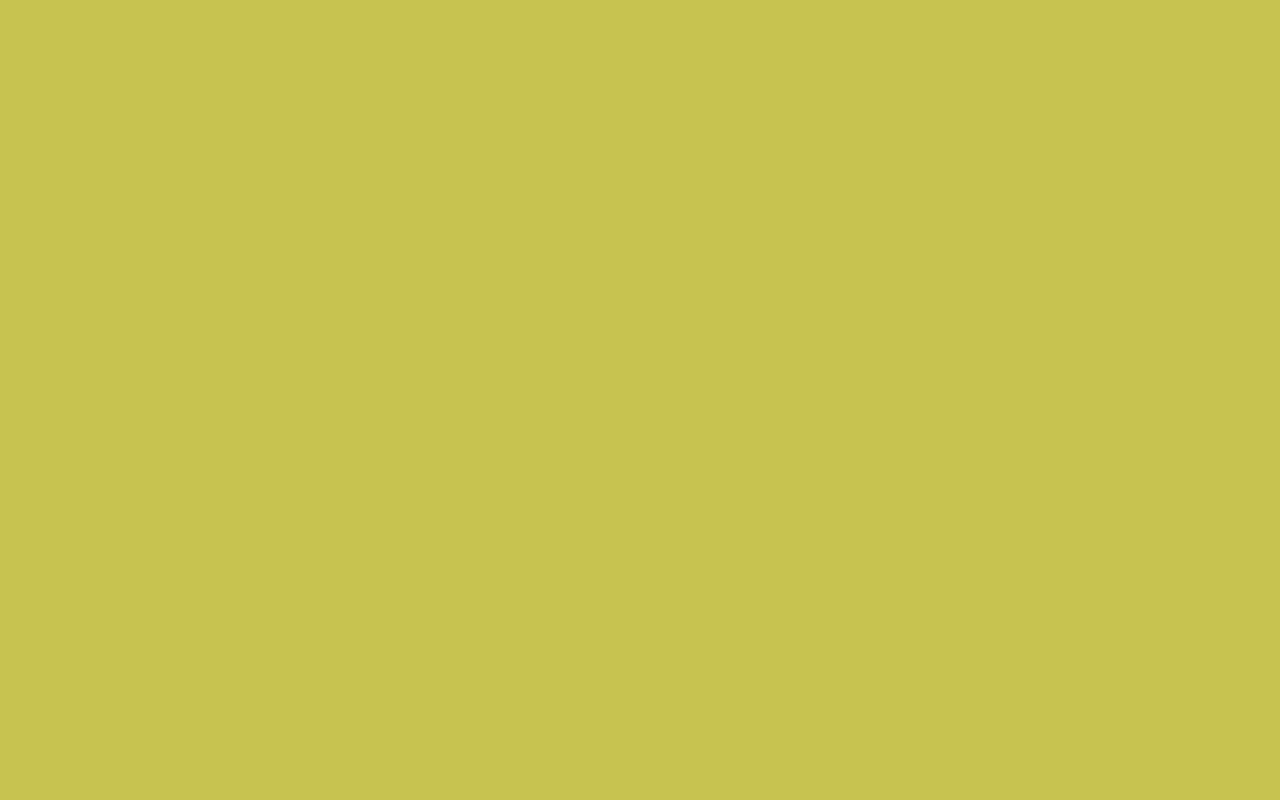
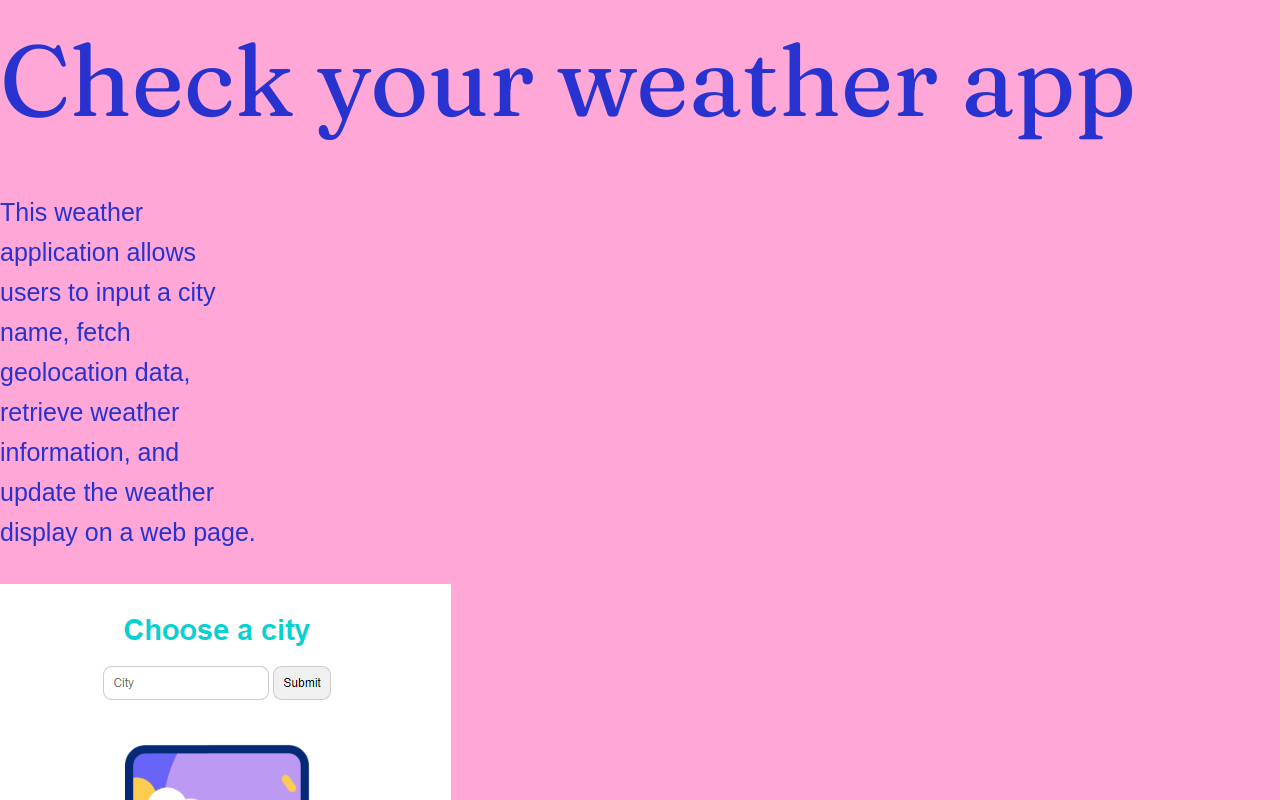
Before and after one commit to Sieglindevwb/my-portfolio, a Vue app: page /projects/weatherApp in a window 1280 px wide. Before the commit this address had no page. Shown: the top 800 px of the page. Built offline with nearby package versions, Linux system fonts and the light colour scheme.

Commit message:
Add weather page

```diff
--- a/src/components/ProjectPage.vue
+++ b/src/components/ProjectPage.vue
@@ -1,9 +1,11 @@
 <template>
   <div class="projects">
-    <router-link to="/projects"><h1>Project 1</h1></router-link>
-    <router-link to="/projects"><h1>Project 2</h1></router-link>
-    <router-link to="/projects"><h1>Project 3</h1></router-link>
-    <router-link to="/projects"><h1>Project 4</h1></router-link>
+    <router-link to="/projects/weatherApp"
+      ><a>Check your weather</a></router-link
+    >
+    <router-link to="/projects"><a>Project 2</a></router-link>
+    <router-link to="/projects"><a>Project 3</a></router-link>
+    <router-link to="/projects"><a>Project 4</a></router-link>
   </div>
 </template>
 
--- /dev/null
+++ b/src/components/projects/WeatherAppPage.vue
@@ -0,0 +1,32 @@
+<template>
+  <div class="projects">
+    <h1>Check your weather app</h1>
+    <p>
+      This weather application allows users to input a city name, fetch
+      geolocation data, retrieve weather information, and update the weather
+      display on a web page.
+    </p>
+    <img src="/src/assets/weatherapp.png" alt="image-weather-app" />
+  </div>
+</template>
+
+<script>
+export default {
+  name: 'projects',
+  mounted() {
+    document.documentElement.style.setProperty('--color-background', '#ffa8d8');
+  },
+};
+</script>
+
+<style scoped>
+p {
+  font-size: 25px;
+  width: 20vw;
+  padding-top: 2rem;
+  padding-bottom: 2rem;
+}
+h1 {
+  font-size: 100px;
+}
+</style>
--- a/src/router.js
+++ b/src/router.js
@@ -3,6 +3,7 @@ import HomePage from './components/HomePage.vue';
 import ProjectPage from './components/ProjectPage.vue';
 import AboutPage from './components/AboutPage.vue';
 import ContactPage from './components/ContactPage.vue';
+import WeatherAppPage from './components/projects/WeatherAppPage.vue';
 
 const routes = [
   {
@@ -25,6 +26,11 @@ const routes = [
     name: 'contact',
     component: ContactPage,
   },
+  {
+    path: '/projects/weatherApp',
+    name: 'weatherApp',
+    component: WeatherAppPage,
+  },
 ];
 
 const router = createRouter({
```
Also changed, not shown: src/assets/weatherapp.png (added).
